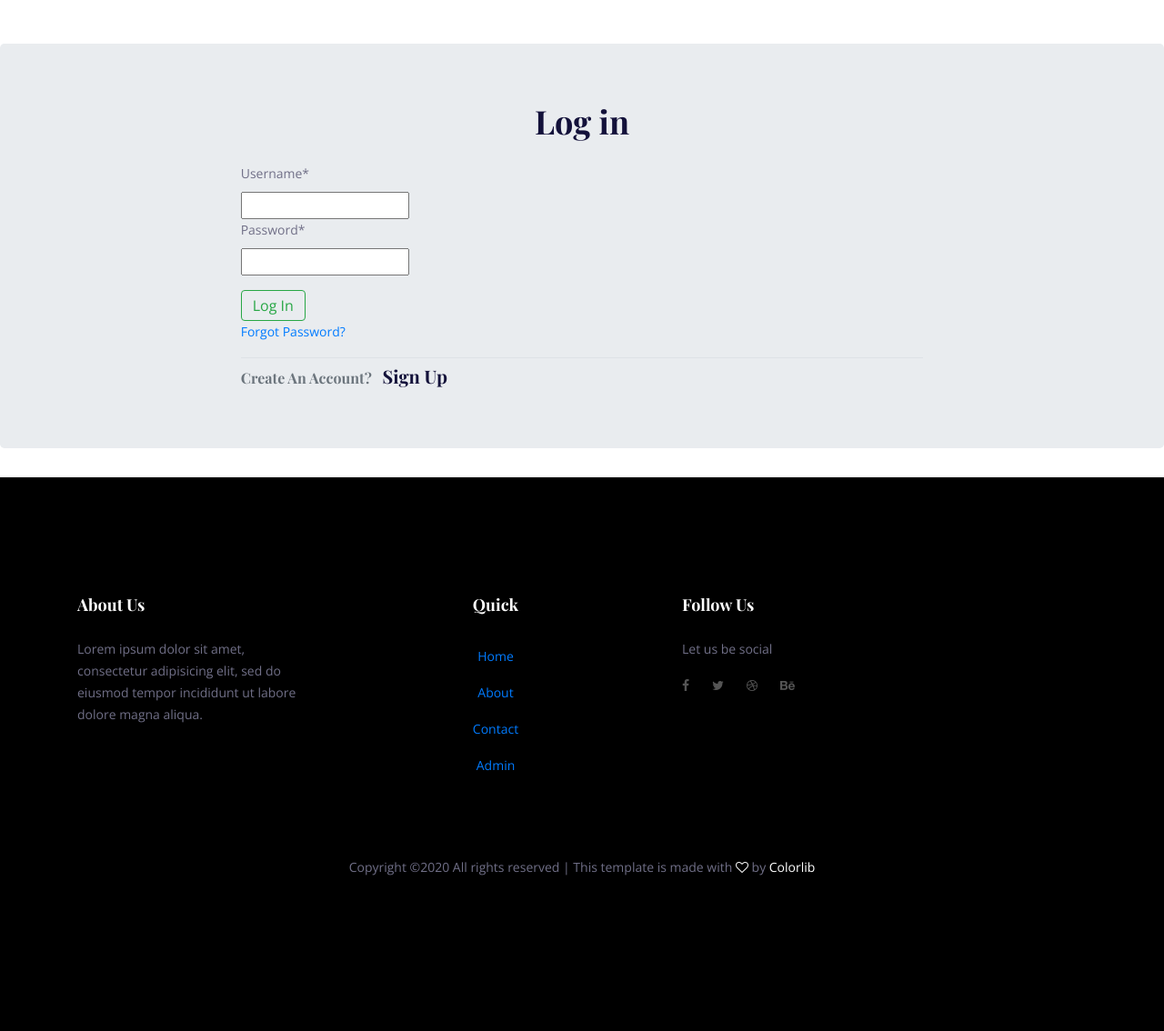
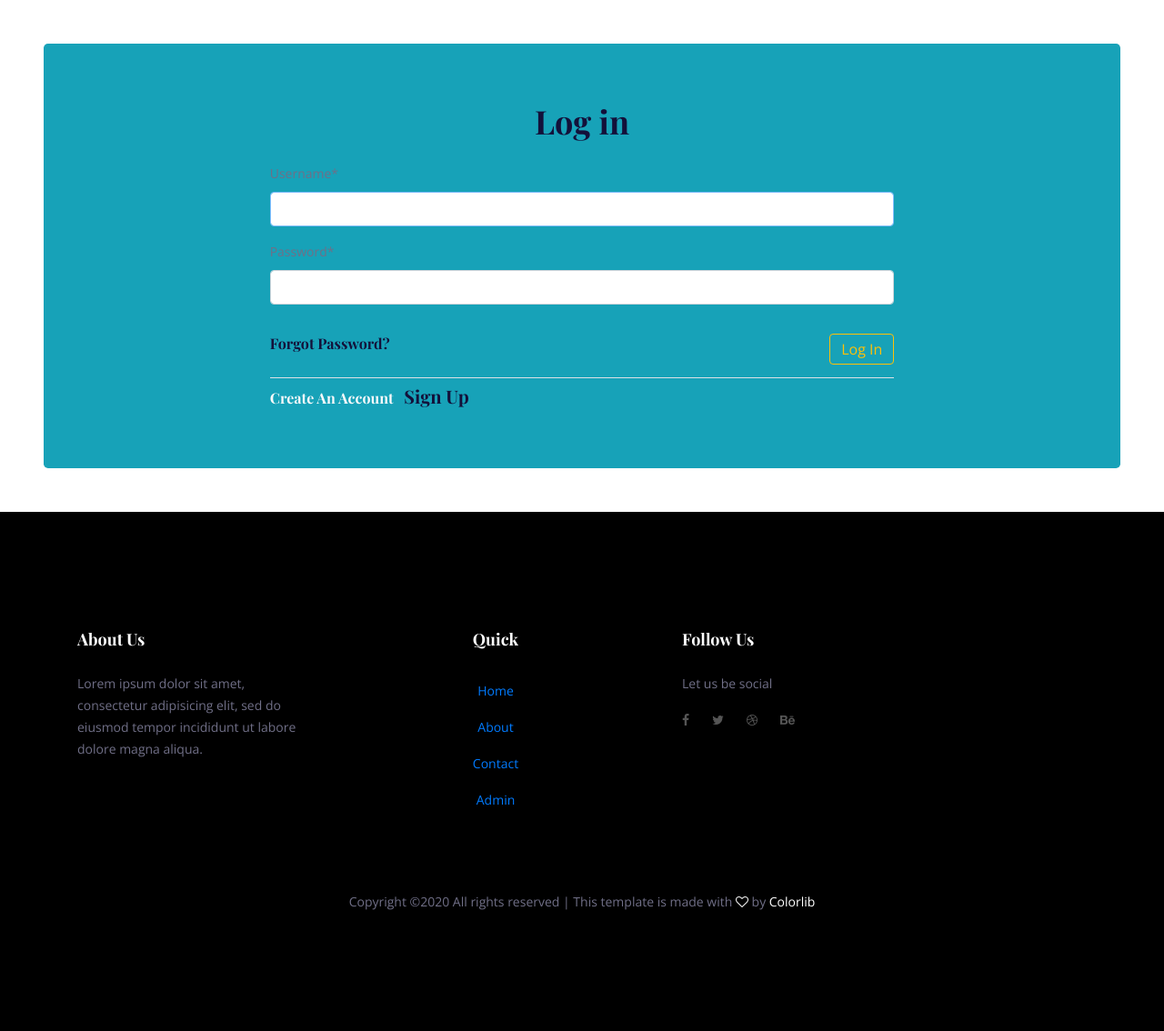
Before and after one commit to aabdulqader/blog-, a Django app: page /accounts/login/ in a window 1280 px wide. Shown: the part 100-1234 px from the top of the page at 91% size. Before the commit the page ends 1063 px from the top, so only its background shows below. Run offline with Django 3.2, Linux system fonts and the light colour scheme; some libraries are stand-ins or nearby versions; some web fonts are replaced.

```diff
--- a/accounts/templates/registration/login.html
+++ b/accounts/templates/registration/login.html
@@ -1,9 +1,10 @@
 {% extends 'base.html' %}
 {% load crispy_forms_tags %}
 {% block signinactive %}active{% endblock signinactive %}
-{% block title %}SignIn{% endblock title %}
+{% block title %}Log In{% endblock title %}
 {% block content %}
-    <div class="jumbotron mt-5  ">
+
+    <div class="jumbotron m-5 bg-info  ">
         <div class="container col-md-8">
             <h1 class='text-center font-weight-bold mb-4'>Log in </h1>
             <div class="container">
@@ -13,14 +14,14 @@
                         <!--{{ form.as_p}}-->
                         {{ form | crispy }}
                     </fieldset>
-                    <div class = 'form-group'>
-                        <button type="submit" class="btn btn-outline-success py-1">Log In</button>
-                        <p><a href="{% url 'password_reset' %}">Forgot Password?</a></p>
+                    <div class = 'form-group mb-4'>
+                        <button type="submit" class="btn btn-outline-warning float-right py-1 ">Log In</button>
+                        <p><a href="{% url 'password_reset' %}"><strong class='h6'>Forgot Password?</strong></a></p>
                     </div>
                 </form>
                 <div class="border-top pt-2">
-                    <small class="text-muted h6">
-                        Create An Account? <a href="{% url 'login' %}" class="ml-2 h5">Sign Up</a>
+                    <small class="text-light h6">
+                        Create An Account <a href="{% url 'login' %}" class="ml-2 h5">Sign Up</a>
                     </small>
                 </div>
             </div>
--- a/accounts/templates/registration/signup.html
+++ b/accounts/templates/registration/signup.html
@@ -3,8 +3,9 @@
 {% block signupactive %}active{% endblock signupactive %}
 {% block title %}SignUp{% endblock title %}
 {% block content %}
-    <div class="jumbotron mt-5 ">
-        <div class="container col-md-8">
+    <body class='bg-info'>
+        <div class="jumbotron m-5 ">
+            <div class="container">
                 <h1 class='text-center font-weight-bold mb-4'>Create Your Account</h1>
                 <div class="container">
                     <form method = 'POST'>{% csrf_token %}
@@ -25,4 +26,5 @@
                 </div>
             </div>
         </div>
+    </body>
 {% endblock content %}
--- a/accounts/views.py
+++ b/accounts/views.py
@@ -2,9 +2,10 @@ from django.shortcuts import render
 from django.views import generic
 from django.contrib.auth.forms import UserCreationForm
 from django.urls import reverse_lazy
+from .forms import SignUpForm
 
 
 class UserSighupView(generic.CreateView):
-    form_class = UserCreationForm
+    form_class = SignUpForm
     template_name = 'registration/signup.html'
     success_url = reverse_lazy('login')
--- a/myblog/settings.py
+++ b/myblog/settings.py
@@ -136,5 +136,7 @@ MEDIA_ROOT = os.path.join(BASE_DIR, 'media')
 
 
 
+CRISPY_TEMPLATE_PACK = 'bootstrap4'
+
 LOGIN_REDIRECT_URL = 'home'
 LOGOUT_REDIRECT_URL = 'home'
--- a/templates/add_post.html
+++ b/templates/add_post.html
@@ -16,7 +16,7 @@
         <div class="container ">
             <div class="container col-md-8">
                 <form method = 'POST'>
-                {% csrf_token %}
+                    {% csrf_token %}
                     <fieldset class = 'form-group'>
                         {{ form.as_p}}
 
```
Also changed, not shown: accounts/forms.py (added, +20 -0 lines). Lines whose indentation alone changed are shown as unchanged.
